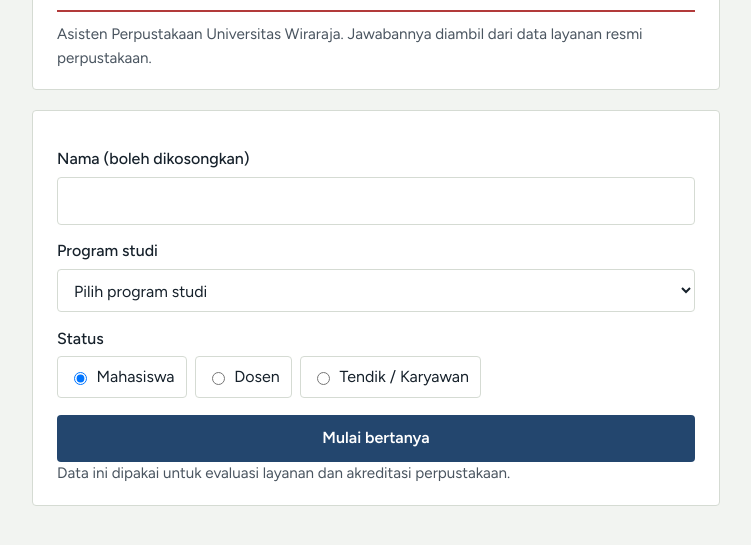
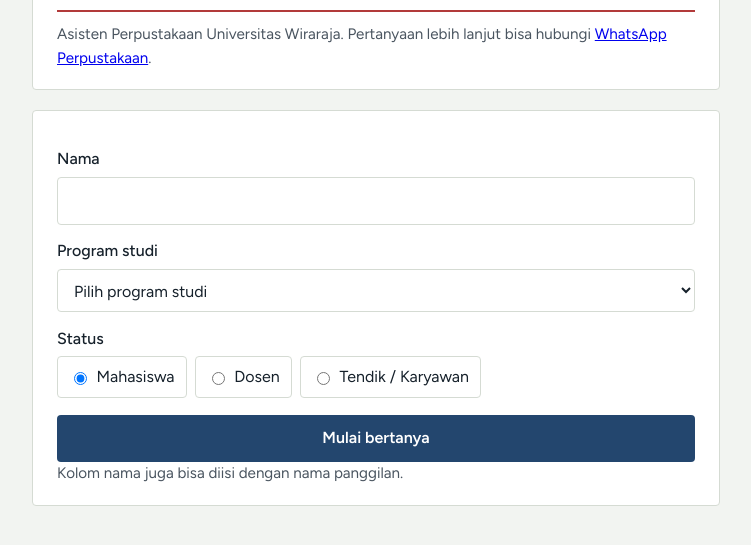
Before and after one commit to mfrosi/testing-chatbot, a plain HTML site: page index.html in a window 1280 px wide. Shown: the part 87-632 px from the top of the page, without its empty margins (264-1015 px from the left). Drawn offline with Linux system fonts and the light colour scheme.

Commit message:
Update index.html

```diff
--- a/index.html
+++ b/index.html
@@ -47,13 +47,13 @@
   </div>
 
   <form id="identitas" class="kartu">
-    <label for="nama">Nama (boleh dikosongkan)</label>
+    <label for="nama">Nama</label>
     <input type="text" id="nama" autocomplete="name">
     <label for="prodi">Program studi</label>
     <select id="prodi" required><option value="">Pilih program studi</option></select>
     <fieldset><legend>Status</legend><div class="opsi" id="status"></div></fieldset>
     <button class="btn penuh" type="submit">Mulai bertanya</button>
-    <p class="catatan">Data ini dipakai untuk evaluasi layanan dan akreditasi perpustakaan.</p>
+    <p class="catatan">Kolom nama juga bisa diisi dengan nama panggilan.</p>
     <p class="catatan" id="mode" hidden>Mode uji: data belum tersimpan ke Google Sheets.</p>
   </form>
 
@@ -84,7 +84,12 @@
 const NOT_FOUND = 'Maaf, jawabannya belum ada di data perpustakaan. Silakan tanyakan langsung ke pustakawan di meja layanan.';
 let FAQ = [], user = null;
 
-$('sub').textContent = `Asisten ${CONFIG.LIBRARY}. Jawabannya diambil dari data layanan resmi perpustakaan.`;
+const wa = document.createElement('a');
+wa.href = 'https://s.id/WAPerpusUnija';
+wa.textContent = 'WhatsApp Perpustakaan';
+wa.target = '_blank';
+wa.rel = 'noopener noreferrer';
+$('sub').append(`Asisten ${CONFIG.LIBRARY}. Pertanyaan lebih lanjut bisa hubungi `, wa, '.');
 CONFIG.PRODI.forEach(p => $('prodi').add(new Option(p, p)));
 CONFIG.STATUS.forEach((s, i) => {
   const l = document.createElement('label'), r = document.createElement('input');
```
